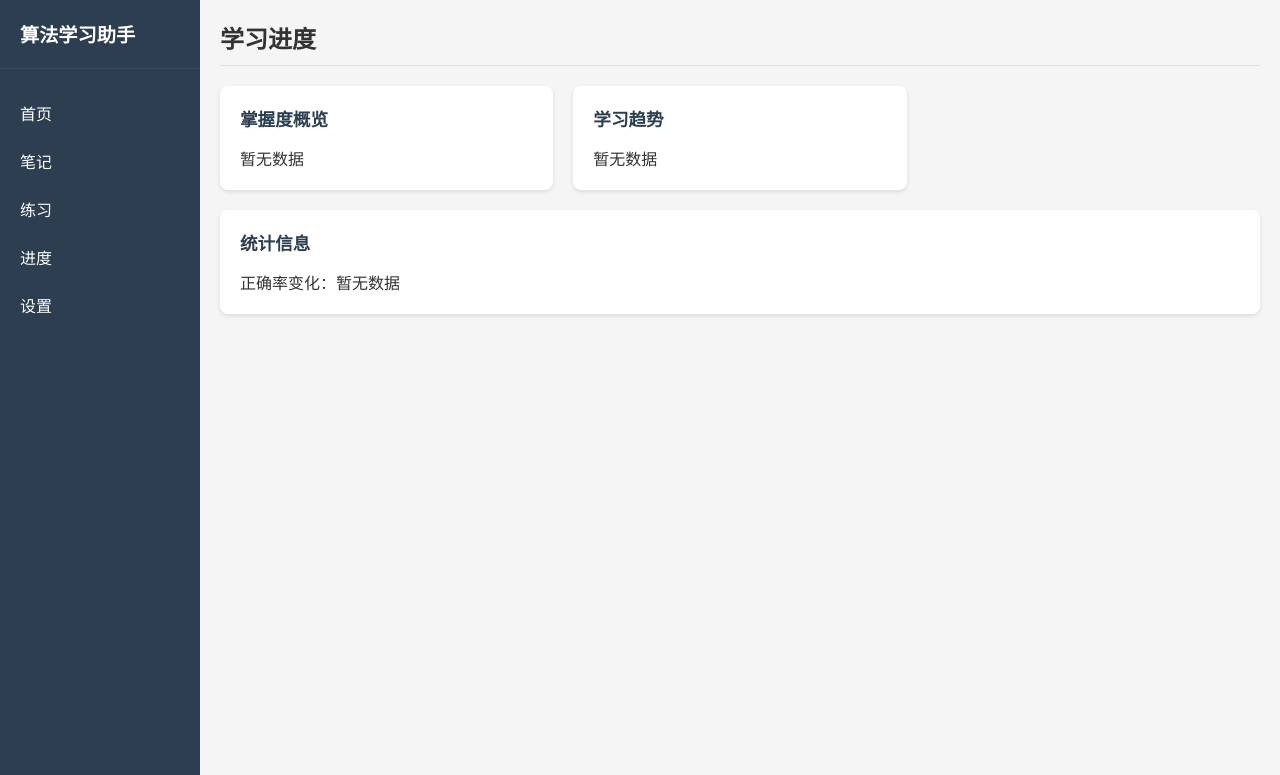
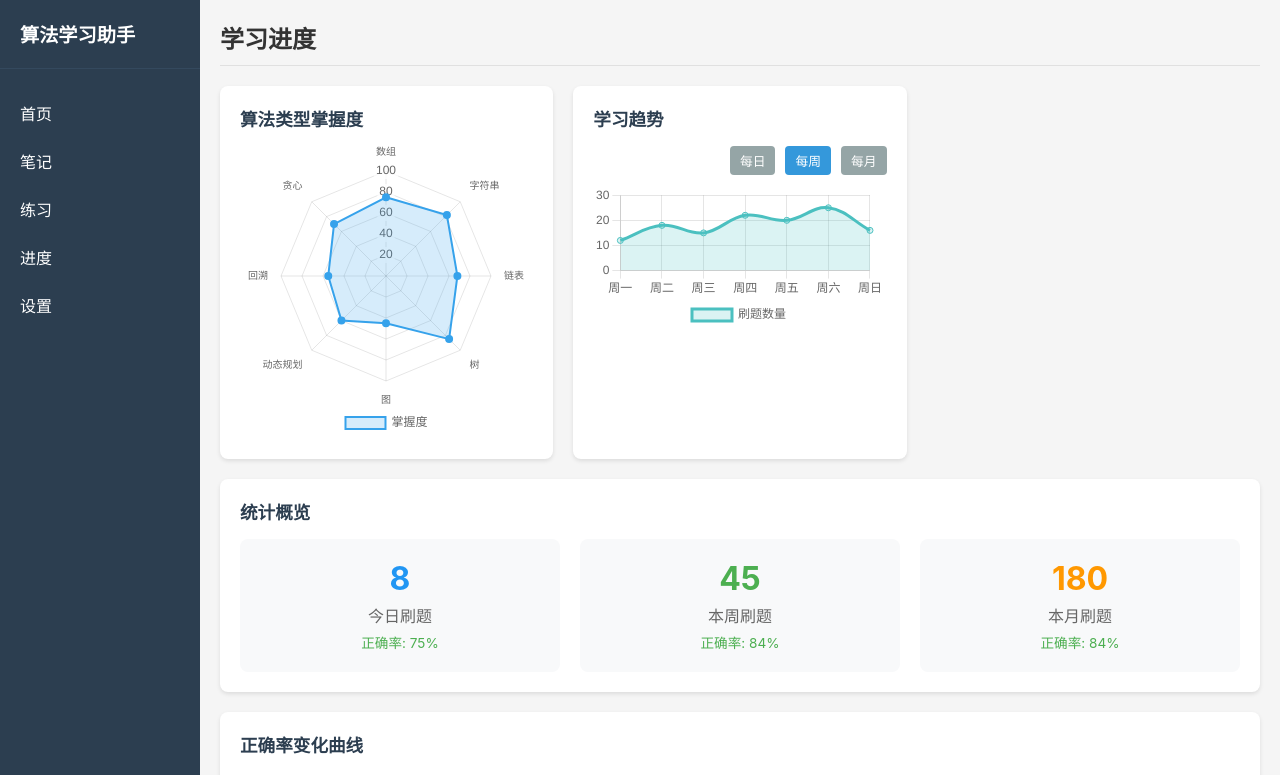
Before and after one commit to sifangjian/algomate, a React (Vite) app in the folder frontend/: page /progress in a window 1280 px wide. Shown: the top 775 px of the page. Built offline with nearby package versions, Linux system fonts and the light colour scheme; no server answers.

Commit message:
feat: 实现进度可视化页面

```diff
--- a/frontend/src/pages/Progress.jsx
+++ b/frontend/src/pages/Progress.jsx
@@ -1,24 +1,276 @@
-import React from 'react'
+import React, { useState, useEffect } from 'react'
+import {
+  Chart as ChartJS,
+  CategoryScale,
+  LinearScale,
+  PointElement,
+  LineElement,
+  BarElement,
+  RadialLinearScale,
+  Title,
+  Tooltip,
+  Legend,
+  Filler
+} from 'chart.js'
+import { Radar, Line, Bar } from 'react-chartjs-2'
+
+ChartJS.register(
+  CategoryScale,
+  LinearScale,
+  PointElement,
+  LineElement,
+  BarElement,
+  RadialLinearScale,
+  Title,
+  Tooltip,
+  Legend,
+  Filler
+)
 
 function Progress() {
+  const [radarData, setRadarData] = useState(null)
+  const [trendData, setTrendData] = useState(null)
+  const [statsData, setStatsData] = useState(null)
+  const [accuracyData, setAccuracyData] = useState(null)
+  const [loading, setLoading] = useState(true)
+  const [timeRange, setTimeRange] = useState('week')
+
+  useEffect(() => {
+    fetchProgressData()
+  }, [timeRange])
+
+  const fetchProgressData = async () => {
+    try {
+      const [masteryRes, trendRes, statsRes, accuracyRes] = await Promise.all([
+        fetch('/api/progress/mastery'),
+        fetch(`/api/progress/trend?range=${timeRange}`),
+        fetch('/api/progress/stats'),
+        fetch(`/api/progress/accuracy?range=${timeRange}`)
+      ])
+      const mastery = await masteryRes.json()
+      const trend = await trendRes.json()
+      const stats = await statsRes.json()
+      const accuracy = await accuracyRes.json()
+
+      setRadarData(mastery)
+      setTrendData(trend)
+      setStatsData(stats)
+      setAccuracyData(accuracy)
+    } catch (error) {
+      console.error('获取进度数据失败:', error)
+      initMockData()
+    } finally {
+      setLoading(false)
+    }
+  }
+
+  const initMockData = () => {
+    setRadarData({
+      labels: ['数组', '字符串', '链表', '树', '图', '动态规划', '回溯', '贪心'],
+      datasets: [{
+        label: '掌握度',
+        data: [75, 82, 68, 85, 45, 60, 55, 70],
+        backgroundColor: 'rgba(54, 162, 235, 0.2)',
+        borderColor: 'rgba(54, 162, 235, 1)',
+        borderWidth: 2,
+        pointBackgroundColor: 'rgba(54, 162, 235, 1)'
+      }]
+    })
+
+    const labels = timeRange === 'day'
+      ? ['6:00', '9:00', '12:00', '15:00', '18:00', '21:00']
+      : timeRange === 'week'
+      ? ['周一', '周二', '周三', '周四', '周五', '周六', '周日']
+      : ['第1周', '第2周', '第3周', '第4周']
+
+    setTrendData({
+      labels,
+      datasets: [{
+        label: '刷题数量',
+        data: timeRange === 'day' ? [2, 5, 3, 6, 4, 8] : timeRange === 'week' ? [12, 18, 15, 22, 20, 25, 16] : [65, 78, 85, 92],
+        borderColor: 'rgba(75, 192, 192, 1)',
+        backgroundColor: 'rgba(75, 192, 192, 0.2)',
+        tension: 0.4,
+        fill: true
+      }]
+    })
+
+    setStatsData({
+      today: { questions: 8, correct: 6, accuracy: 75 },
+      week: { questions: 45, correct: 38, accuracy: 84 },
+      month: { questions: 180, correct: 152, accuracy: 84 }
+    })
+
+    setAccuracyData({
+      labels,
+      datasets: [{
+        label: '正确率 (%)',
+        data: timeRange === 'day' ? [60, 80, 75, 85, 90, 88] : timeRange === 'week' ? [72, 78, 85, 80, 88, 92, 84] : [75, 78, 82, 84],
+        borderColor: 'rgba(255, 99, 132, 1)',
+        backgroundColor: 'rgba(255, 99, 132, 0.2)',
+        tension: 0.4,
+        fill: true
+      }]
+    })
+  }
+
+  if (loading) {
+    return (
+      <div>
+        <div className="page-header">
+          <h2>学习进度</h2>
+        </div>
+        <div className="card">
+          <p>加载中...</p>
+        </div>
+      </div>
+    )
+  }
+
+  const radarOptions = {
+    responsive: true,
+    maintainAspectRatio: true,
+    scales: {
+      r: {
+        beginAtZero: true,
+        max: 100,
+        ticks: {
+          stepSize: 20
+        }
+      }
+    },
+    plugins: {
+      legend: {
+        position: 'bottom'
+      }
+    }
+  }
+
+  const lineOptions = {
+    responsive: true,
+    maintainAspectRatio: true,
+    plugins: {
+      legend: {
+        position: 'bottom'
+      }
+    },
+    scales: {
+      y: {
+        beginAtZero: true,
+        max: timeRange === 'month' ? 100 : 30
+      }
+    }
+  }
+
+  const barOptions = {
+    responsive: true,
+    maintainAspectRatio: true,
+    plugins: {
+      legend: {
+        position: 'bottom'
+      }
+    },
+    scales: {
+      y: {
+        beginAtZero: true,
+        max: 100
+      }
+    }
+  }
+
   return (
     <div>
       <div className="page-header">
         <h2>学习进度</h2>
       </div>
+
       <div className="grid">
         <div className="card">
-          <div className="card-title">掌握度概览</div>
-          <p>暂无数据</p>
+          <div className="card-title">算法类型掌握度</div>
+          {radarData ? (
+            <div style={{ maxWidth: '400px', margin: '0 auto' }}>
+              <Radar data={radarData} options={radarOptions} />
+            </div>
+          ) : (
+            <p style={{ color: '#666', textAlign: 'center' }}>暂无数据</p>
+          )}
         </div>
+
         <div className="card">
           <div className="card-title">学习趋势</div>
-          <p>暂无数据</p>
+          <div style={{ display: 'flex', justifyContent: 'flex-end', marginBottom: '10px', gap: '10px' }}>
+            <button
+              className={`btn ${timeRange === 'day' ? 'btn-primary' : 'btn-secondary'}`}
+              onClick={() => setTimeRange('day')}
+              style={{ padding: '5px 10px', fontSize: '0.8rem' }}
+            >
+              每日
+            </button>
+            <button
+              className={`btn ${timeRange === 'week' ? 'btn-primary' : 'btn-secondary'}`}
+              onClick={() => setTimeRange('week')}
+              style={{ padding: '5px 10px', fontSize: '0.8rem' }}
+            >
+              每周
+            </button>
+            <button
+              className={`btn ${timeRange === 'month' ? 'btn-primary' : 'btn-secondary'}`}
+              onClick={() => setTimeRange('month')}
+              style={{ padding: '5px 10px', fontSize: '0.8rem' }}
+            >
+              每月
+            </button>
+          </div>
+          {trendData ? (
+            <div style={{ maxWidth: '500px', margin: '0 auto' }}>
+              <Line data={trendData} options={lineOptions} />
+            </div>
+          ) : (
+            <p style={{ color: '#666', textAlign: 'center' }}>暂无数据</p>
+          )}
         </div>
       </div>
+
       <div className="card">
-        <div className="card-title">统计信息</div>
-        <p>正确率变化：暂无数据</p>
+        <div className="card-title">统计概览</div>
+        {statsData ? (
+          <div className="stats-overview" style={{ display: 'grid', gridTemplateColumns: 'repeat(3, 1fr)', gap: '20px' }}>
+            <div style={{ textAlign: 'center', padding: '20px', backgroundColor: '#f8f9fa', borderRadius: '8px' }}>
+              <div style={{ fontSize: '2rem', fontWeight: 'bold', color: '#2196f3' }}>{statsData.today.questions}</div>
+              <div style={{ color: '#666', marginTop: '5px' }}>今日刷题</div>
+              <div style={{ fontSize: '0.85rem', color: '#4caf50', marginTop: '5px' }}>
+                正确率: {statsData.today.accuracy}%
+              </div>
+            </div>
+            <div style={{ textAlign: 'center', padding: '20px', backgroundColor: '#f8f9fa', borderRadius: '8px' }}>
+              <div style={{ fontSize: '2rem', fontWeight: 'bold', color: '#4caf50' }}>{statsData.week.questions}</div>
+              <div style={{ color: '#666', marginTop: '5px' }}>本周刷题</div>
+              <div style={{ fontSize: '0.85rem', color: '#4caf50', marginTop: '5px' }}>
+                正确率: {statsData.week.accuracy}%
+              </div>
+            </div>
+            <div style={{ textAlign: 'center', padding: '20px', backgroundColor: '#f8f9fa', borderRadius: '8px' }}>
+              <div style={{ fontSize: '2rem', fontWeight: 'bold', color: '#ff9800' }}>{statsData.month.questions}</div>
+              <div style={{ color: '#666', marginTop: '5px' }}>本月刷题</div>
+              <div style={{ fontSize: '0.85rem', color: '#4caf50', marginTop: '5px' }}>
+                正确率: {statsData.month.accuracy}%
+              </div>
+            </div>
+          </div>
+        ) : (
+          <p style={{ color: '#666', textAlign: 'center' }}>暂无数据</p>
+        )}
+      </div>
+
+      <div className="card">
+        <div className="card-title">正确率变化曲线</div>
+        {accuracyData ? (
+          <div style={{ maxWidth: '600px', margin: '0 auto' }}>
+            <Line data={accuracyData} options={lineOptions} />
+          </div>
+        ) : (
+          <p style={{ color: '#666', textAlign: 'center' }}>暂无数据</p>
+        )}
       </div>
     </div>
   )
```
Also changed, not shown: 1 other file (tests, documents, lock files or other folders).
